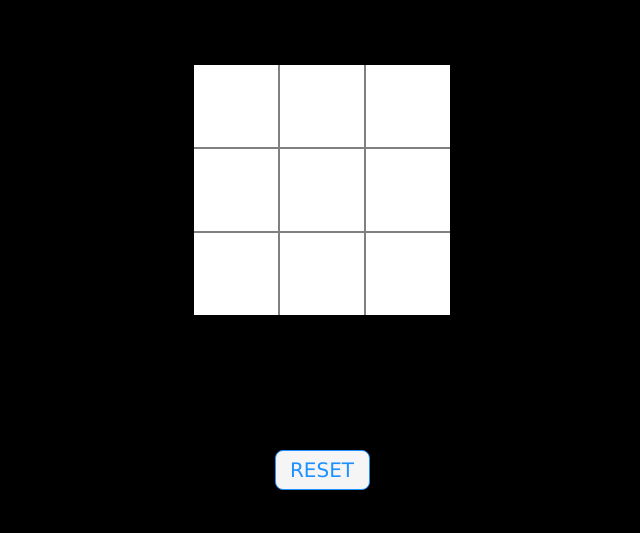
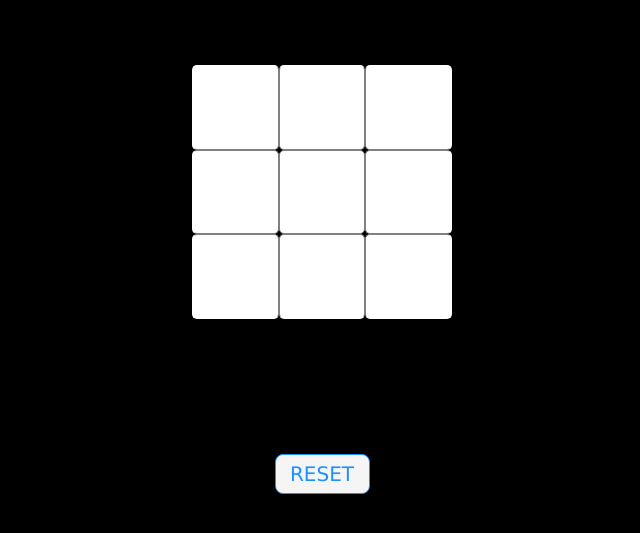
Before and after one commit to iamneo-production/fbfdafecffedca304677961efdcbcabeone, a plain HTML site: page public/index.html in a window 1280 px wide. Shown: the part 93-626 px from the top of the page, without its empty margins (318-958 px from the left). Drawn offline with Linux system fonts and the light colour scheme.

Commit message:
Backup Commit

```diff
--- a/public/style.css
+++ b/public/style.css
@@ -18,7 +18,8 @@ p {
     justify-content: center;
 }
 .cell {
-	border: none;
+	border: 2px solid #fff;
+	border-radius: 5px;
 	width: 80px;
 	height: 80px;
 	display: flex;
```
